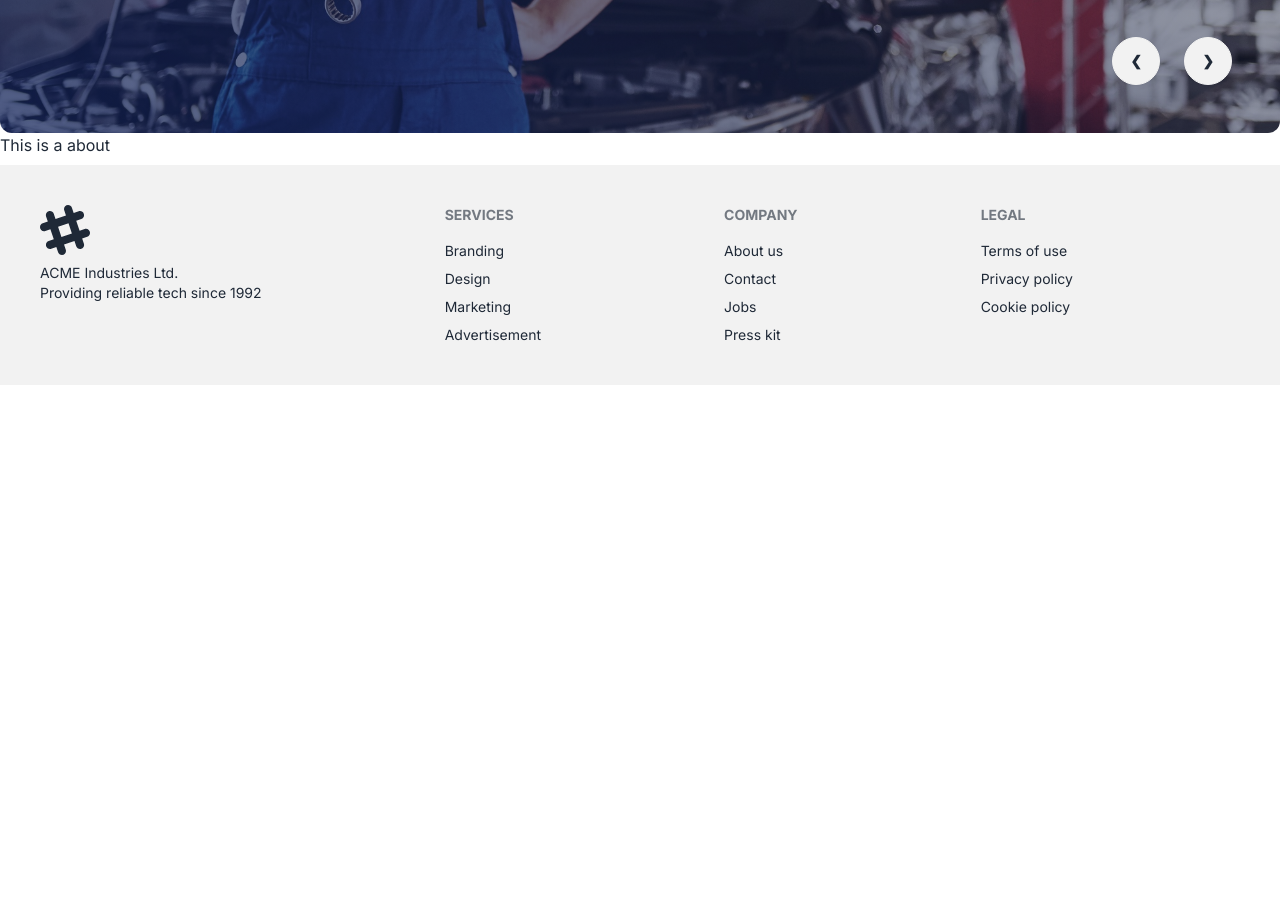
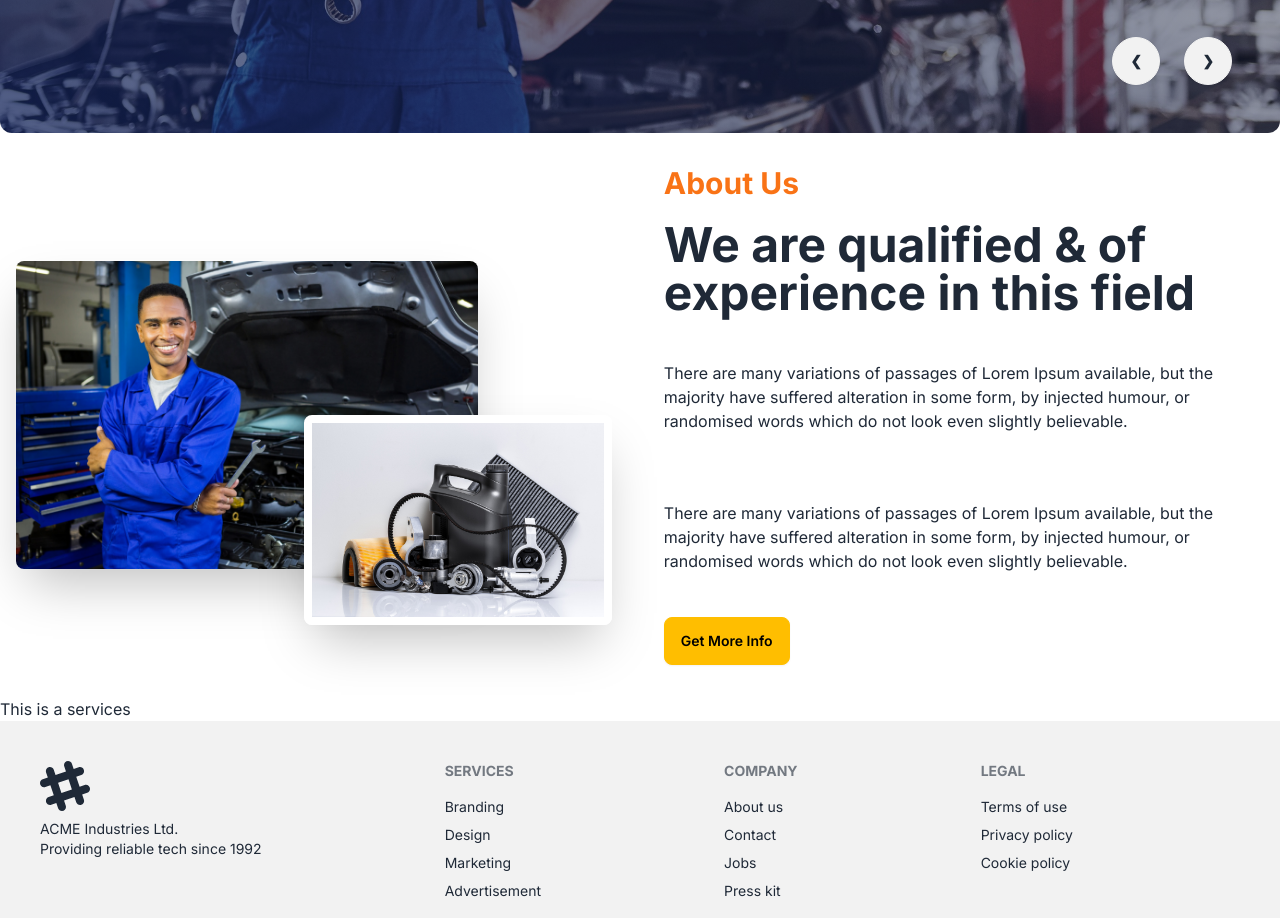
Before and after one commit to mdsaifulislamrafel/car-doctor-pro, a Next.js app: page / in a window 1280 px wide. Shown: the part 700-1618 px from the top of the page. Before the commit the page ends 1085 px from the top, so only its background shows below. Built offline with nearby package versions, Linux system fonts and the light colour scheme.

Commit message:
about section complete

```diff
--- a/src/app/layout.js
+++ b/src/app/layout.js
@@ -16,7 +16,7 @@ export default function RootLayout({ children }) {
       <body className={inter.className}>
         <Navbar />
         {children}
-        <Footer />
+        {/* <Footer /> */}
       </body>
     </html>
   );
--- a/src/components/Homepage/About.jsx
+++ b/src/components/Homepage/About.jsx
@@ -1,9 +1,24 @@
 import React from 'react';
+import person from '../../../public/assets/images/about_us/person.jpg';
+import parts from '../../../public/assets/images/about_us/parts.jpg';
+import Image from 'next/image';
 
 const About = () => {
     return (
-        <div>
-            <h1>This is a about</h1>
+        <div className="hero ">
+            <div className="hero-content flex-col lg:flex-row">
+                <div className='lg:w-1/2 relative'>
+                    <Image alt='person' src={person} className="w-3/4 rounded-lg shadow-2xl" />
+                    <Image alt='parts' src={parts} className="w-1/2 absolute right-5 top-1/2 rounded-lg border-8 border-white shadow-2xl" />
+                </div>
+                <div className='lg:w-1/2 space-y-5 p-4'>
+                    <h3 className='text-3xl text-orange-500 font-bold'>About Us</h3>
+                    <h1 className="text-5xl font-bold">We are qualified & of experience in this field</h1>
+                    <p className="py-6">There are many variations of passages of Lorem Ipsum available, but the majority have suffered alteration in some form, by injected humour, or randomised words which do not look even slightly believable. </p>
+                    <p className="py-6">There are many variations of passages of Lorem Ipsum available, but the majority have suffered alteration in some form, by injected humour, or randomised words which do not look even slightly believable. </p>
+                    <button className="btn btn-warning">Get More Info</button>
+                </div>
+            </div>
         </div>
     );
 };
--- a/src/components/Homepage/Homepage.jsx
+++ b/src/components/Homepage/Homepage.jsx
@@ -1,12 +1,16 @@
 import React from 'react';
 import Banner from './Banner';
 import About from './About';
+import Services from './Services';
+import Footer from '@/shared/Footer/Footer';
 
 const Homepage = () => {
     return (
         <div>
             <Banner />
             <About />
+            <Services />
+            <Footer />
         </div>
     );
 };
--- /dev/null
+++ b/src/components/Homepage/Services.jsx
@@ -0,0 +1,11 @@
+import React from 'react';
+
+const Services = () => {
+    return (
+        <div>
+            <h2>This is a services</h2>
+        </div>
+    );
+};
+
+export default Services;
```
